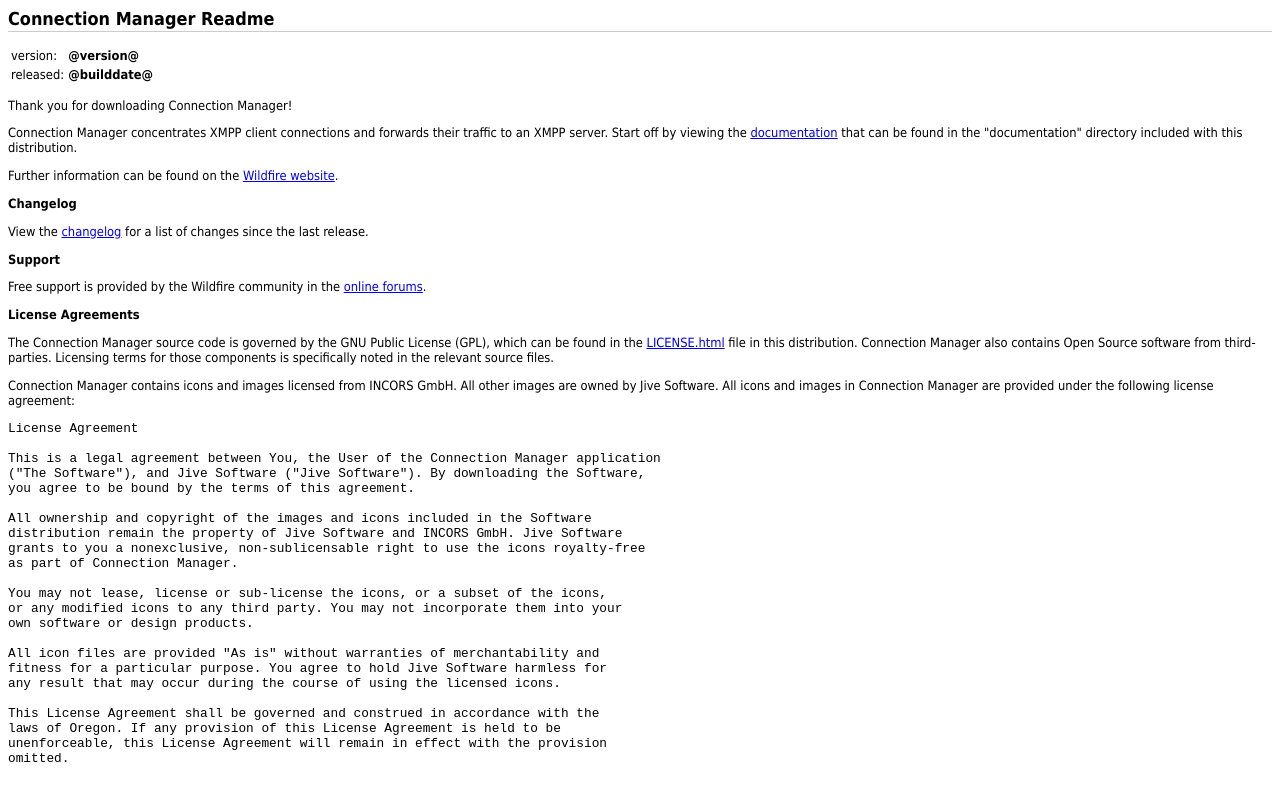
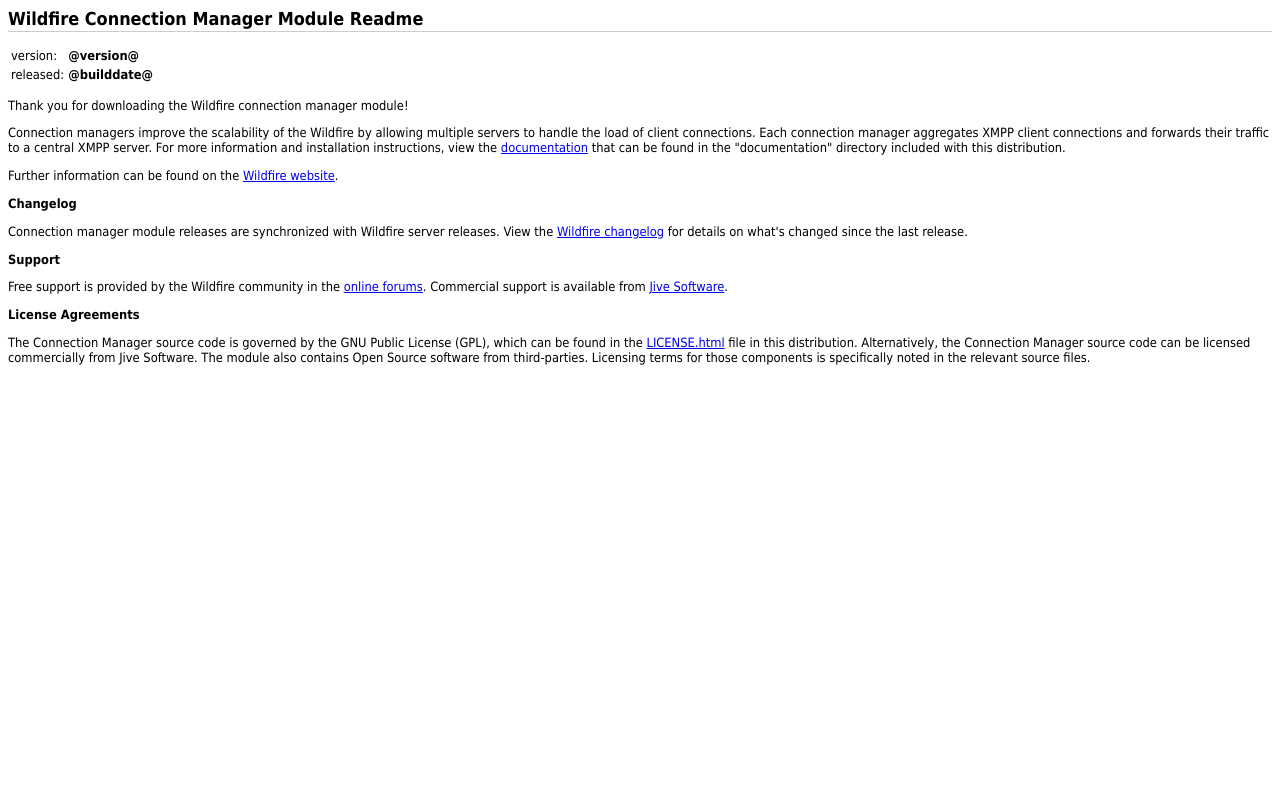
Before and after one commit to igniterealtime/Openfire-connectionmanager, a plain HTML site: page documentation/dist/README.html in a window 1280 px wide. Drawn offline with Linux system fonts and the light colour scheme.

Commit message:
Doc update.

```diff
--- a/documentation/dist/README.html
+++ b/documentation/dist/README.html
@@ -2,7 +2,7 @@
 
 <html>
 <head>
-	<title>Connection Manager Readme</title>
+    <title>Wildfire Connection Manager Module Readme</title>
     <style type="text/css">
         BODY {
             font-size : 100%;
@@ -49,7 +49,7 @@
 <body>
 
 <div class="header">
-Connection Manager Readme
+Wildfire Connection Manager Module Readme
 </div>
 
 <p>
@@ -64,61 +64,38 @@ Connection Manager Readme
 </table>
 
 <p>
-Thank you for downloading Connection Manager!
+Thank you for downloading the Wildfire connection manager module!
 <p>
-Connection Manager concentrates XMPP client connections and forwards their traffic
-to an XMPP server. Start off by viewing the <a href="documentation/index.html">documentation</a>
-that can be found in the "documentation" directory included with this distribution.
+Connection managers improve the scalability of the Wildfire by allowing multiple servers
+to handle the load of client connections. Each connection manager aggregates XMPP client
+connections and forwards their traffic to a central XMPP server. For more information
+and installation instructions, view the
+<a href="documentation/index.html">documentation</a> that can be found in the "documentation"
+directory included with this distribution.
 <p>
 Further information can be found on the <a href="http://www.jivesoftware.org/wildfire">
 Wildfire website</a>.
 
 <p><b>Changelog</b><p>
 
-View the <a href="changelog.html">changelog</a> for a list of changes since the
-last release.
+Connection manager module releases are synchronized with Wildfire server releases.
+View the <a href="http://www.jivesoftware.org/builds/wildfire/docs/latest/changelog.html">Wildfire changelog</a>
+for details on what's changed since the last release.
 
 <p><b>Support</b><p>
 
 Free support is provided by the Wildfire community in the
-<a href="http://www.jivesoftware.org/forums">online forums</a>.
+<a href="http://www.jivesoftware.org/forums">online forums</a>. Commercial support is
+available from <a href="http://www.jivesoftware.com">Jive Software</a>.
 
 <p><b>License Agreements</b><p>
 
 The Connection Manager source code is governed by the GNU Public License (GPL), which
 can be found in the <a href="LICENSE.html">LICENSE.html</a> file in this distribution.
-Connection Manager also contains Open Source software from third-parties.
+Alternatively, the Connection Manager source code can be licensed commercially from
+Jive Software. The module also contains Open Source software from third-parties.
 Licensing terms for those components is specifically noted in the relevant source
 files.<p>
 
-Connection Manager contains icons and images licensed from INCORS GmbH. All other
-images are owned by Jive Software. All icons and images in Connection Manager
-are provided under the following license agreement:
-<pre>
-License Agreement
-
-This is a legal agreement between You, the User of the Connection Manager application
-("The Software"), and Jive Software ("Jive Software"). By downloading the Software,
-you agree to be bound by the terms of this agreement.
-
-All ownership and copyright of the images and icons included in the Software
-distribution remain the property of Jive Software and INCORS GmbH. Jive Software
-grants to you a nonexclusive, non-sublicensable right to use the icons royalty-free
-as part of Connection Manager.
-
-You may not lease, license or sub-license the icons, or a subset of the icons,
-or any modified icons to any third party. You may not incorporate them into your
-own software or design products.
-
-All icon files are provided "As is" without warranties of merchantability and
-fitness for a particular purpose. You agree to hold Jive Software harmless for
-any result that may occur during the course of using the licensed icons.
-
-This License Agreement shall be governed and construed in accordance with the
-laws of Oregon. If any provision of this License Agreement is held to be
-unenforceable, this License Agreement will remain in effect with the provision
-omitted.
-</pre>
-
 </body>
 </html>
```
